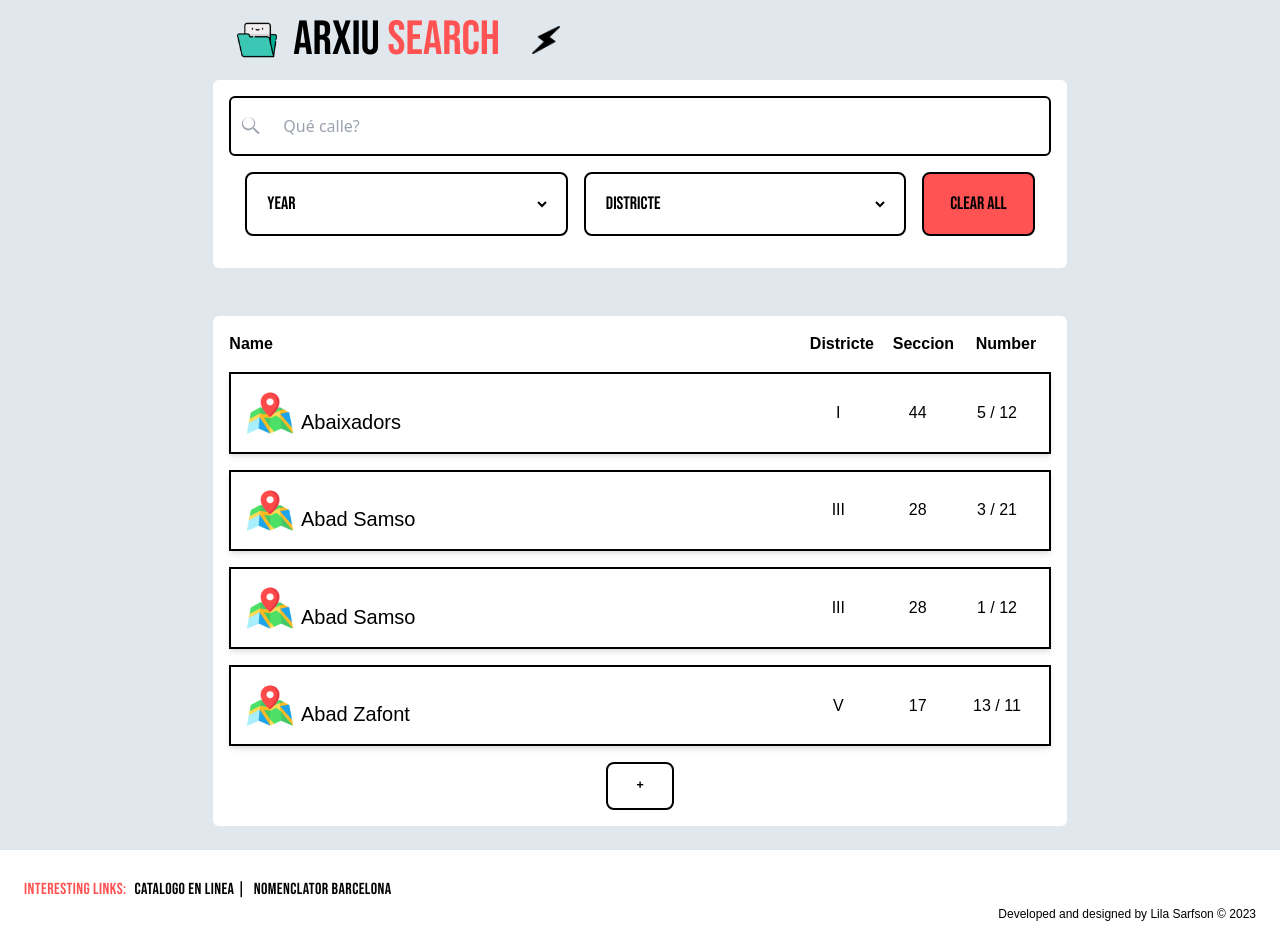
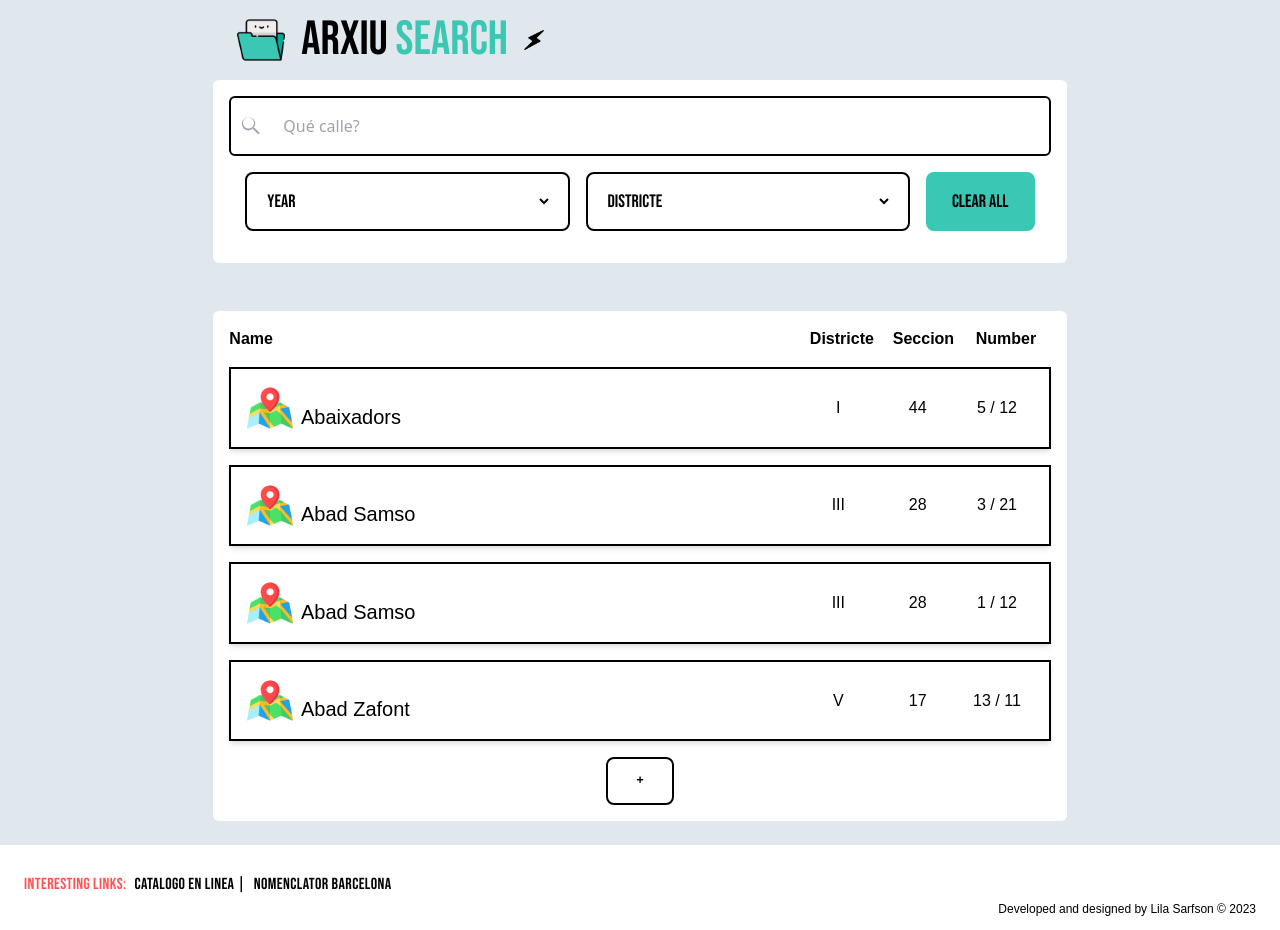
Before and after one commit to LilaSarfson/arxiu_finder, a React (Create React App) app: page / in a window 1280 px wide. Built offline with nearby package versions, Linux system fonts and the light colour scheme; a web font is replaced by a local one.

Commit message:
estilizando

```diff
--- a/src/components/dumbs/Button.js
+++ b/src/components/dumbs/Button.js
@@ -1,4 +1,4 @@
 export default function ButtonUtils (props){
     return(
-        <button onClick={props.clickFunction} className={`${props.grande ? 'bg-rojito_clarito p-4 w-1/6': 'w-1/12 self-center'} border-2 bebas_font border-black dark:border-dark_white rounded-lg p-2 text-lg`}>{props.title}</button>
+        <button onClick={props.clickFunction} className={`${props.grande ? 'bg-azul_logo w-1/6': 'w-1/12 border-black self-center border-2 text-2xl'} bebas_font dark:border-dark_white rounded-lg p-2 text-lg`}>{props.title}</button>
         )}
--- a/src/components/dumbs/Header.js
+++ b/src/components/dumbs/Header.js
@@ -3,8 +3,8 @@ import DarkModeToggle from '../smarts/DarkModeToggle'
 export default function HeaderPage(props){
     return(
         <div className='flex flex-row w-full items-center gap-4 justify-start ml-6 h-4'>
-            <img className='w-10' src={logo}></img>
-            <h1 className="text-5xl">Arxiu <span className='text-rojito_clarito'>search</span></h1>
+            <img className='w-12' src={logo}></img>
+            <h1 className="text-5xl">Arxiu <span className='text-azul_logo'>search</span></h1>
             <DarkModeToggle/>
         </div>
     )
--- a/src/components/smarts/DarkModeToggle.js
+++ b/src/components/smarts/DarkModeToggle.js
@@ -11,10 +11,9 @@ import moon from '../../assets/moon.png'
     };
   return (
       <button id='toggle'
-        onClick={toggleDarkMode}
-        className='p-4'>
+        onClick={toggleDarkMode}>
         {darkMode ?
-        <img className='w-7' src={sun}/> : <img className='w-7' src={moon}/>}
+        <img className='w-5' src={sun}/> : <img className='w-5' src={moon}/>}
       </button>
 
   );
--- a/tailwind.config.js
+++ b/tailwind.config.js
@@ -8,6 +8,7 @@ module.exports = {
       colors: {
         'rojito_clarito':'#ff5353',
         'verde_oliva':'#81B29A',
+        'azul_logo': '#3AC7B4',
         'azul_clarito':'#A8DADC',
         'fondo': '#e1e8ed',
         'dark_bg': '#121212',
```
Also changed, not shown: 1 other file (tests, documents, lock files or other folders).
